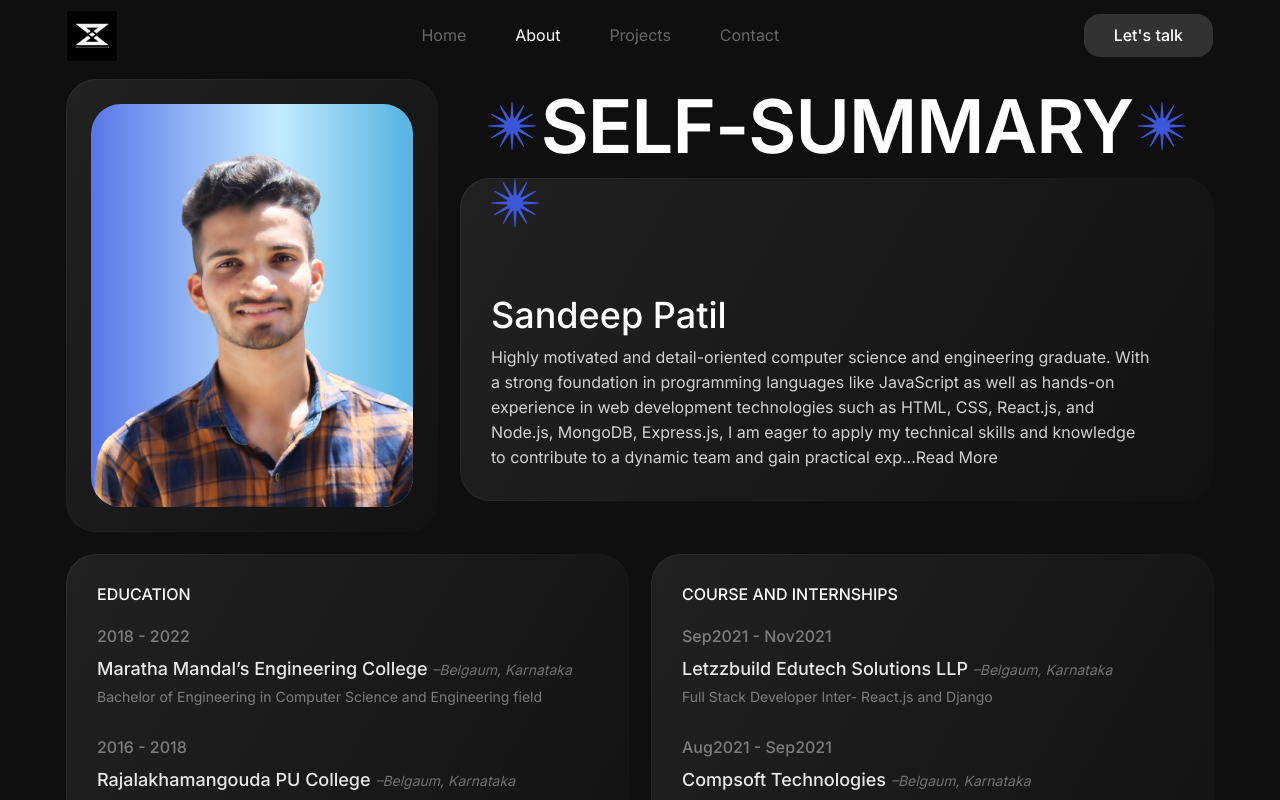
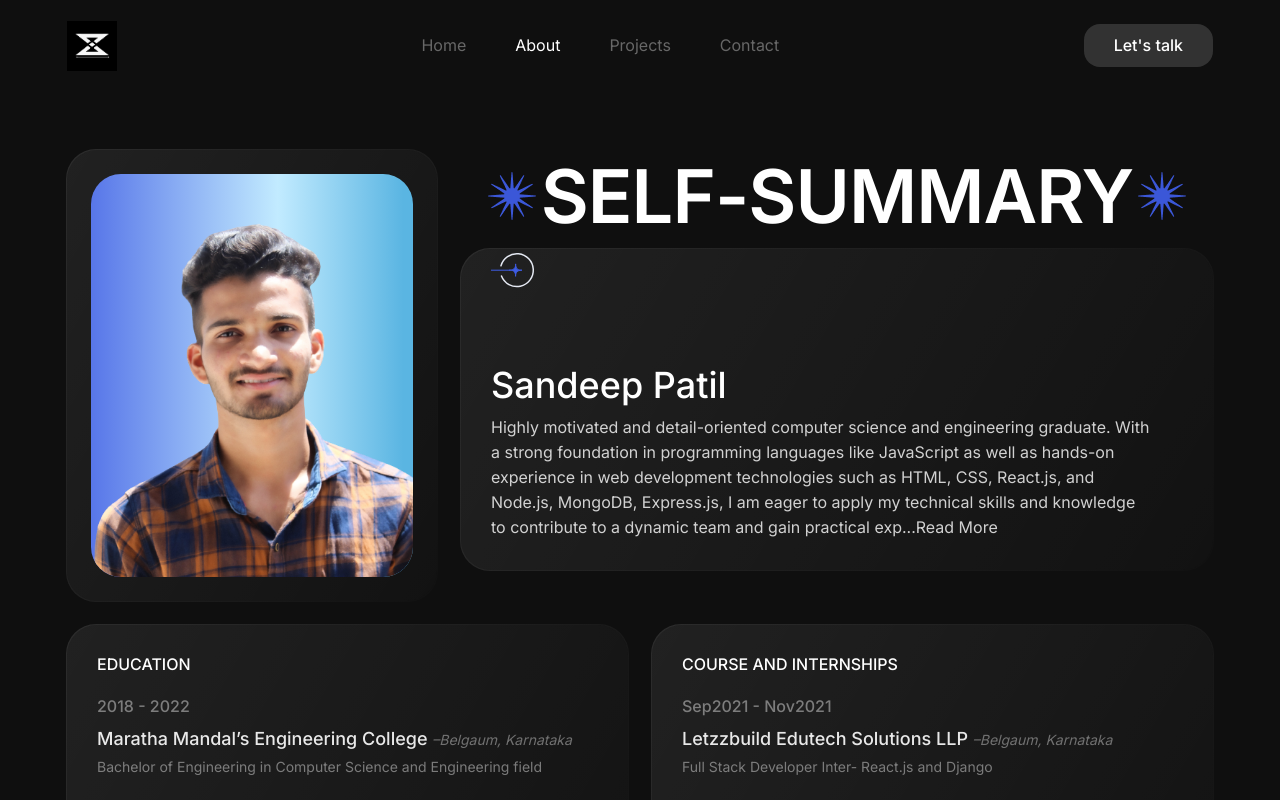
Before and after one commit to sandeeppatil-903/My-Portfolio, a React (Create React App) app: page /about in a window 1280 px wide. Shown: the top 800 px of the page. Built offline with nearby package versions, Linux system fonts and the light colour scheme; some icons are missing; the HTML template or start-up script is replaced by a standard one.

Commit message:
image debugging

```diff
--- a/src/App.css
+++ b/src/App.css
@@ -413,7 +413,7 @@ ol {
 
 /* # Header */
 .header-area {
-  margin-top: 0px;
+  margin-top: 10px;
   background-color: #0f0f0f;
 }
 
@@ -516,7 +516,7 @@ a:hover .icon-name {
 
 /* # About */
 .about-area {
-  padding-top: 80px;
+  padding-top: 150px;
 }
 .about-area .about-me-box {
   position: relative;
@@ -680,6 +680,9 @@ a:hover .icon-name {
 
 .main-aboutpage .about-area .about-contact-box {
   padding-top: 102px;
+}
+.stars1 {
+  color: #9f9f9f;
 }
 
 /* # Project */
--- a/src/components/About.js
+++ b/src/components/About.js
@@ -32,11 +32,11 @@ const About = () => {
 
           <div className="about-details" data-aos="zoom-in">
             <h1 className="section-heading" data-aos="fade-up">
-              <img src={star2} alt="Star" /> Self-summary{" "}
-              <img src={star2} alt="Star" />
+              <img className="stars1" src={star2} alt="Star" /> Self-summary{" "}
+              <img className="stars1" src={star2} alt="Star" />
             </h1>
             <div className="about-details-inner shadow-box">
-              <img src={star2} alt="Star" />
+              <img src={icon2} alt="Star" />
               <h1>Sandeep Patil</h1>
               <p>
                 {displayContent}
--- a/src/components/Certificate.js
+++ b/src/components/Certificate.js
@@ -1,6 +1,6 @@
 import React from "react";
 import { Link } from "react-router-dom";
-import certificate from "../assets/images/certificate.png";
+import certificate from "../assets/images/certificate1.png";
 import certificate2 from "../assets/images/certificate2.png";
 import certificate3 from "../assets/images/certificate3.png";
 import certificate4 from "../assets/images/certificate4.png";
```
